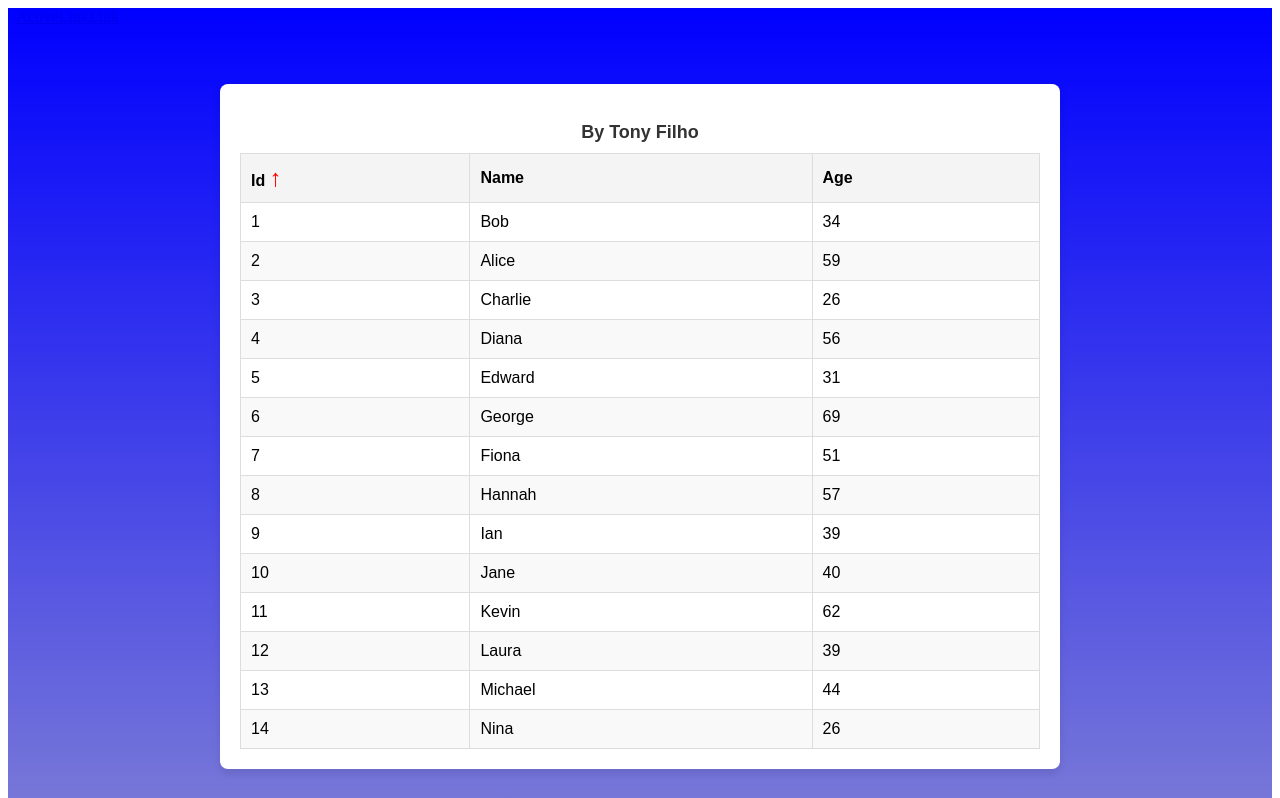
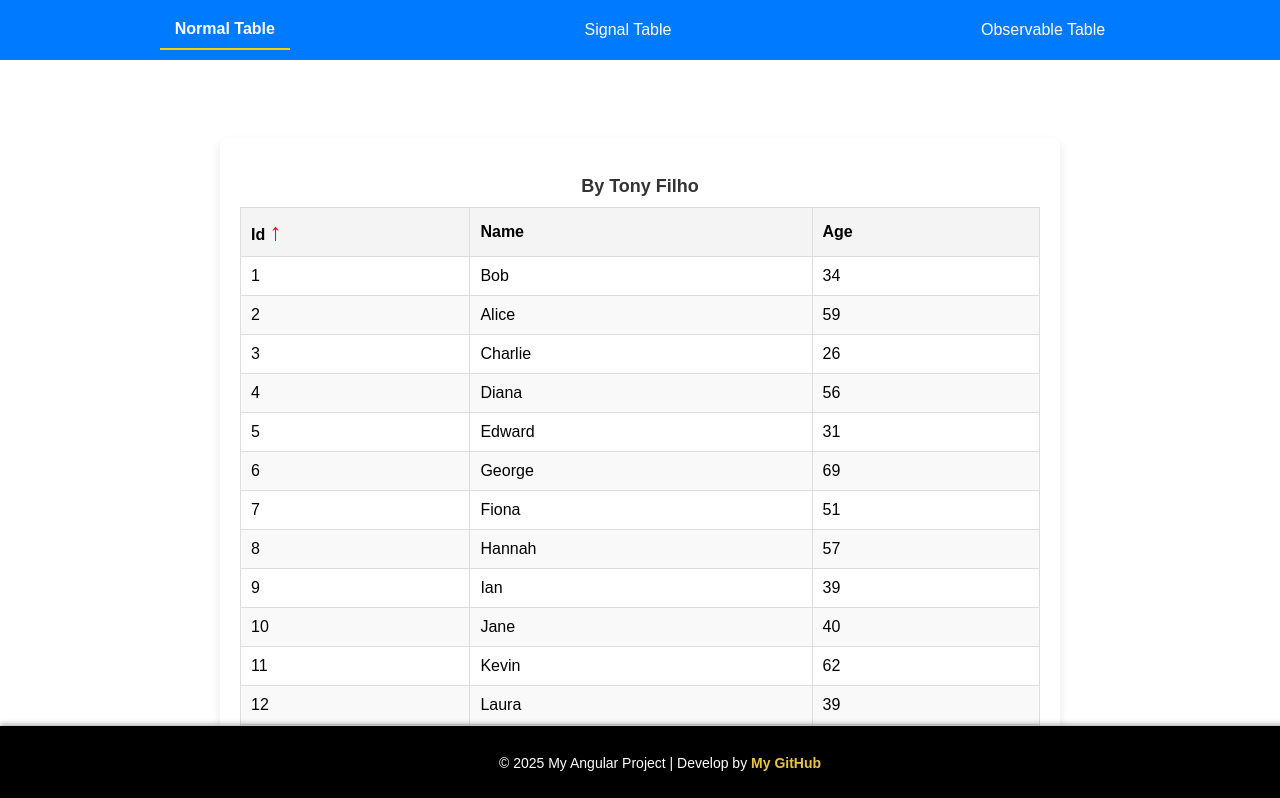
Before and after one commit to Tonyfilho/Angular_Sorting_Filter_Data, an Angular app: page /user-table in a window 1280 px wide. Shown: the top 798 px of the page. Built offline with nearby package versions, Linux system fonts and the light colour scheme.

Commit message:
create a css

```diff
--- a/src/app/app.component.css
+++ b/src/app/app.component.css
@@ -1,6 +1,69 @@
-.table {
+
+
+/* Header */
+header {
+    background-color: #007bff;
+    padding: 10px 20px;
+    color: white;
+    box-shadow: 0 2px 5px rgba(0, 0, 0, 0.1);
+}
+
+/* Navegação */
+.nav {
+    display: flex;
+    justify-content: space-around;
+    align-items: center;
+    list-style: none;
+    margin: 0;
+    padding: 0;
+}
+
+.nav-link {
+    text-decoration: none;
+    color: white;
+    padding: 10px 15px;
+    transition: background-color 0.3s ease, color 0.3s ease;
+}
+
+.nav-link:hover {
+    background-color: #0056b3;
+    color: #e2e2e2;
+}
+
+.nav-link.active {
+    font-weight: bold;
+    border-bottom: 2px solid #ffcc00;
+}
+
+/* Main */
+main {
+    flex: 1;
+    padding: 20px;
+    background-color: #fff;
+}
+
+
+/* Footer fixo */
+footer {
+    background-color: #000;
+    color: #fff;
+    text-align: center;
+    padding: 15px 20px;
+    font-size: 14px;
+    position: fixed;
+    bottom: 0;
     width: 100%;
-    min-height: 100vw;
-    background: linear-gradient(to bottom, blue, silver);
+    box-shadow: 0 -2px 5px rgba(0, 0, 0, 0.3);
+}
 
+/* Link no footer */
+footer a {
+    color: #e6c545;
+    text-decoration: none;
+    font-weight: bold;
+    transition: color 0.3s ease;
 }
+
+footer a:hover {
+    color: #e2e2e2;
+}
--- a/src/app/app.component.html
+++ b/src/app/app.component.html
@@ -3,17 +3,21 @@
     <body>
         <header>
             <nav class="nav">
-                <a class="nav-link active" aria-current="page" [routerLink]="'/user-table'" routerLinkActive="active"
-                   >Active</a>
-                <a class="nav-link" href="#">Link</a>
-                <a class="nav-link" href="#">Link</a>
+                <a class="nav-link active" aria-current="page" [routerLink]="'/user-table'"
+                    routerLinkActive="active">Normal Table</a>
+                <a class="nav-link" href="#">Signal Table</a>
+                <a class="nav-link" href="#">Observable Table</a>
             </nav>
 
 
 
         </header>
         <main><router-outlet /></main>
-        <footer></footer>
+
+        <footer>
+            <p>&copy; 2025 My Angular Project | Develop by <a href="https://github.com/Tonyfilho">My GitHub</a></p>
+        </footer>
+
     </body>
 
 
--- a/src/app/user-table/user-table/user-table.component.css
+++ b/src/app/user-table/user-table/user-table.component.css
@@ -1,6 +1,6 @@
-body {
+.start {
     margin: 0;
-    /* padding: 2%; */
+
     font-family: Arial, sans-serif;
 
     display: flex;
--- a/src/app/user-table/user-table/user-table.component.html
+++ b/src/app/user-table/user-table/user-table.component.html
@@ -1,4 +1,4 @@
-<body>
+<div class="start">
     <div class="container">
         <p>By Tony Filho</p>
 
@@ -7,7 +7,9 @@
                 <tr>
                     @for (column of this.columns; track $index) {
 
-                    <th (click)="sortTable(column)">{{this.capitalizer(column)}} @if (isDescSorting(column)) {<span class="arrow up" >↓</span> }  @if (isAscSorting(column)) {<span class="arrow down">↑</span>}</th>
+                    <th (click)="sortTable(column)">{{this.capitalizer(column)}} @if (isDescSorting(column)) {<span
+                            class="arrow up">↓</span> } @if (isAscSorting(column)) {<span class="arrow down">↑</span>}
+                    </th>
 
 
                     }
@@ -27,4 +29,4 @@
 
     </div>
 
-</body>
+</div>
--- a/src/styles.css
+++ b/src/styles.css
@@ -1 +1,16 @@
 /* You can add global styles to this file, and also import other style files */
+/* Reset básico */
+body, html {
+    margin: 0;
+    padding: 0;
+    box-sizing: border-box;
+    font-family: Arial, sans-serif;
+    height: 100%;
+}
+
+/* Estrutura básica */
+body {
+    display: flex;
+    flex-direction: column;
+    min-height: 100vh;
+}
```
